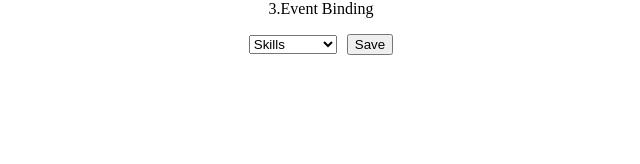
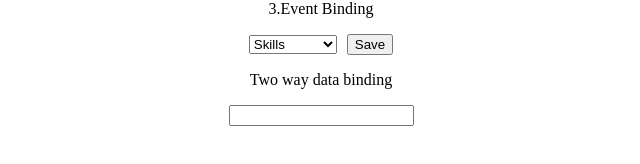
Before and after one commit to Udayanga-Deeshan/angular-bootcamp, an Angular app: page / in a window 1280 px wide. Shown: the part 488-652 px from the top of the page, without its empty margins (319-959 px from the left). Built offline with nearby package versions, Linux system fonts and the light colour scheme.

Commit message:
two way data binding

```diff
--- a/src/app/pages/data-binding/data-binding.component.html
+++ b/src/app/pages/data-binding/data-binding.component.html
@@ -16,7 +16,7 @@
 
     <div>
         <p>3.Event Binding</p>
-        <select >
+        <select (change)="onChange()">
             <option value="skills">Skills</option>
             <option value="skills">Angular</option>
             <option value="skills">React</option>
@@ -26,4 +26,13 @@
 
 
     </div>
+
+    <div>
+        <p>Two way data binding</p>
+        <input type="text" [(ngModel)]="random">
+        <p>{{random}}</p>
+
+
+
+    </div>
 </div>
--- a/src/app/pages/data-binding/data-binding.component.ts
+++ b/src/app/pages/data-binding/data-binding.component.ts
@@ -1,8 +1,9 @@
 import { Component } from '@angular/core';
+import { FormsModule } from '@angular/forms';
 
 @Component({
   selector: 'app-data-binding',
-  imports: [],
+  imports: [FormsModule],
   templateUrl: './data-binding.component.html',
   styleUrl: './data-binding.component.css'
 })
@@ -11,7 +12,7 @@ export class DataBindingComponent {
   name:string="Udayaga"
   designation:string="Software engineer"
   imageUrl:string="https://img.freepik.com/free-vector/colourful-illustration-programmer-working_23-2148281410.jpg?t=st=1746258250~exp=1746261850~hmac=a60f0a91238cbb0f15fa2ebffc46ac1c3e0b290be46958f8f328ad09d87a9126&w=740"
-
+  random=""
   saveData(){
     alert("Data saved Successfully")
   }
```
